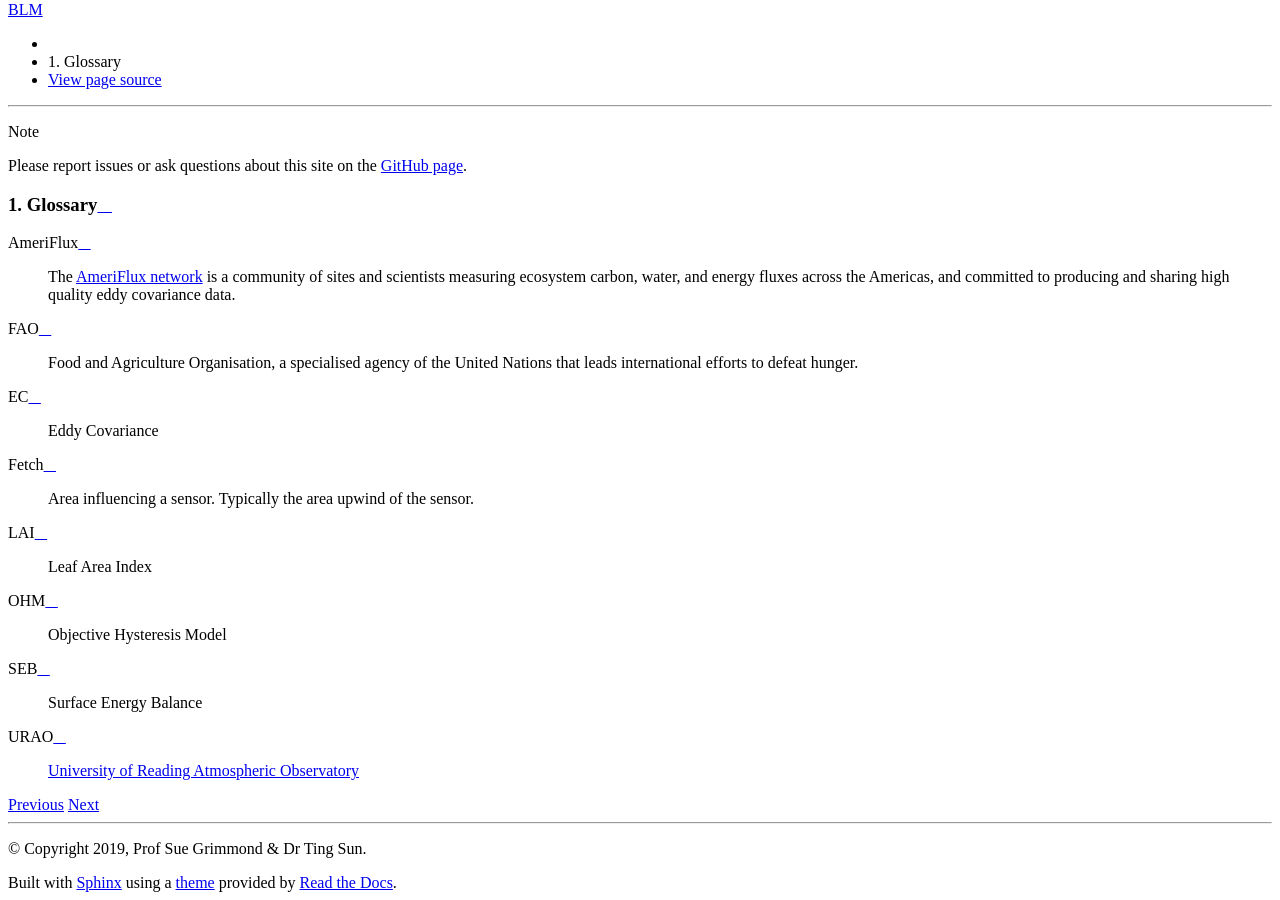
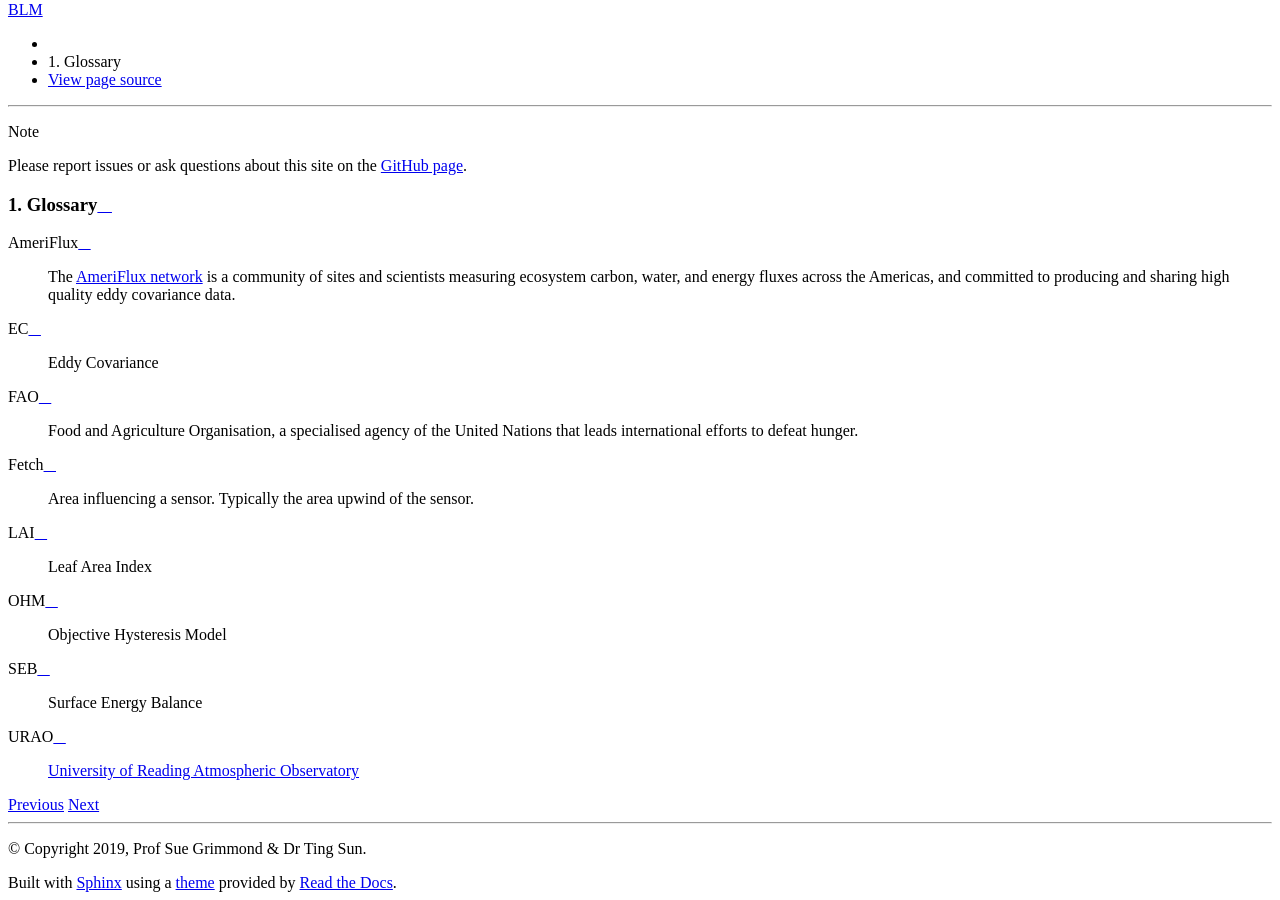
Before and after one commit to BLM-UoR/BLM, a Sphinx documentation site: the page built from docs/Glossary.rst, in a window 1280 px wide and 900 px high, scrolled down 852 px. Built offline with Sphinx 7.4.7 and the Read the Docs theme 2.0.0, drawn with Linux system fonts in a browser that asks for light colours; part of the change alters nothing that is shown.

```diff
--- a/docs/Glossary.rst
+++ b/docs/Glossary.rst
@@ -2,9 +2,11 @@
 Glossary
 ========
 
- .. #TODO:  add links to any relevant pages (e.g. LAI etc)
+.. note: the following terms are automatically sorted alphabetically.
+
 
 .. glossary::
+    :sorted:
 
 
     AmeriFlux
@@ -15,6 +17,9 @@ Glossary
         and committed to producing
         and sharing high quality eddy covariance data.
 
+    LAI
+        Leaf Area Index
+
     FAO
         Food and Agriculture Organisation, a specialised agency of the United Nations that leads international efforts to defeat hunger.
 
@@ -24,14 +29,12 @@ Glossary
     Fetch
         Area influencing a sensor. Typically the area upwind of the sensor.
 
-    LAI
-        Leaf Area Index
 
     OHM
         Objective Hysteresis Model
 
+    URAO
+        `University of Reading Atmospheric Observatory <http://www.met.reading.ac.uk/observatorymain/>`_
+
     SEB
         Surface Energy Balance
-
-    URAO
-        `University of Reading Atmospheric Observatory <http://www.met.reading.ac.uk/observatorymain/>`_
```
